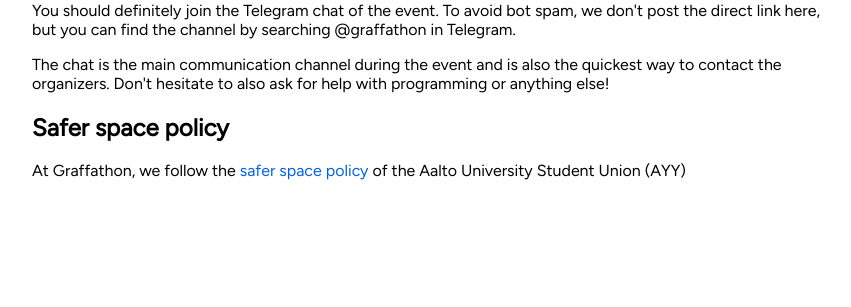
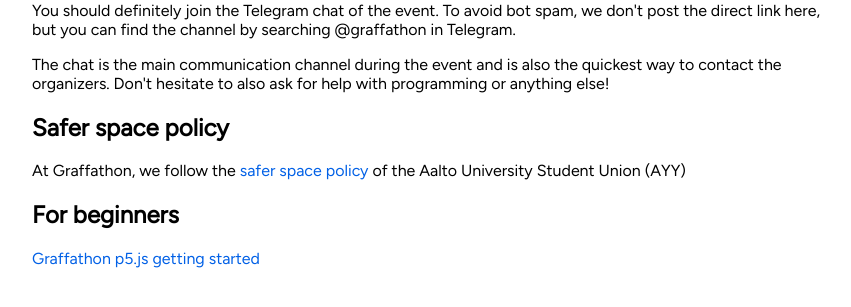
Before and after one commit to DOTAalto/pms, a Django app: page /info/ in a window 1280 px wide; the page is wider, and only the part inside the window is pictured. Shown: the part 207-514 px from the top of that part, without its empty margins (208-1059 px from the left). Run offline with Django 5.2, Linux system fonts and the light colour scheme; tables that the repository leaves empty hold one stand-in row (values such as "Sample post"); some libraries are stand-ins or nearby versions; some web fonts are replaced.

Commit message:
p5.js tutorial added to info

```diff
--- a/party/templates/party/info.html
+++ b/party/templates/party/info.html
@@ -29,4 +29,7 @@
     of the Aalto University Student Union (AYY)
 </p>
 
+<h2>For beginners</h2>
+<p><a href="https://docs.google.com/document/d/17wPlvJM0rKsBl7mPJF1Jfl6RCBDqE1c4ocEpeq_QJ2k/edit?usp=sharing">Graffathon p5.js getting started</a></p>
+
 {% endblock %}
```
